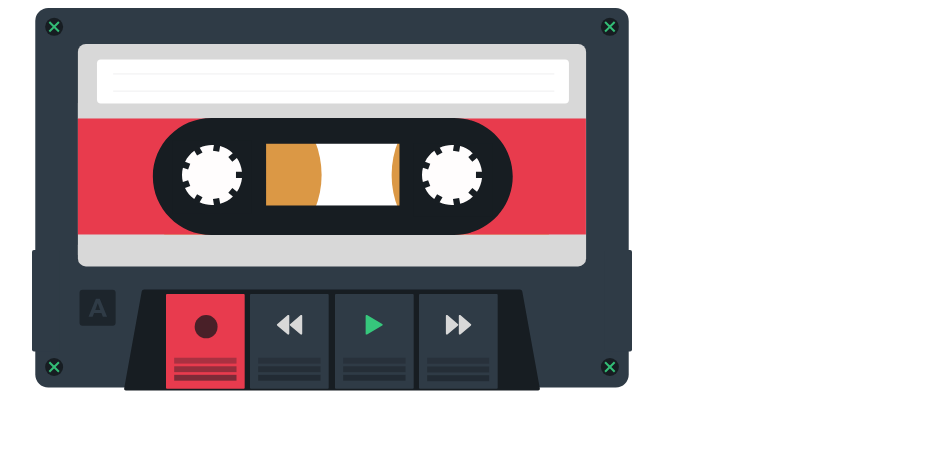
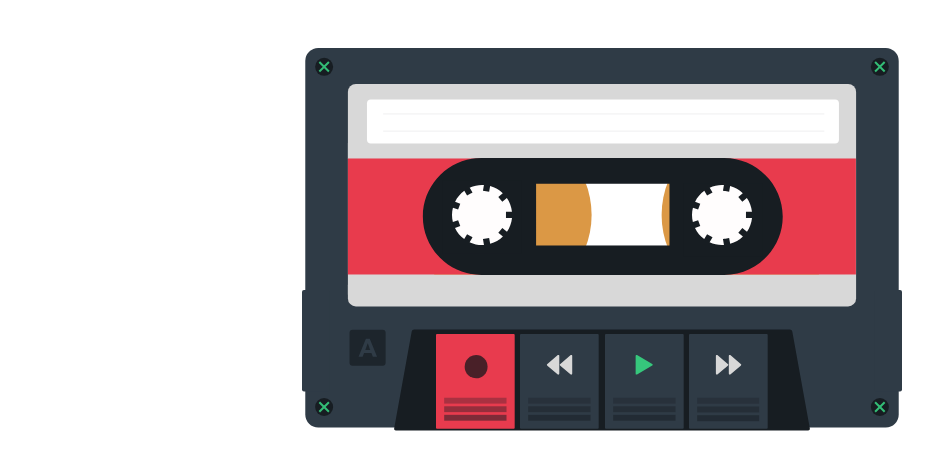
Before and after one commit to miukimiu/cassette-tape, a website: page source/index.html in a window 1280 px wide. Shown: the whole page, without its empty margins (38-971 px from the left). Drawn offline with nearby package versions, Linux system fonts and the light colour scheme; files that its build step writes are made by us from their sources; files whose address does not match are found by name.

Commit message:
Centered cassette

```diff
--- a/source/scss/styles.scss
+++ b/source/scss/styles.scss
@@ -4,5 +4,10 @@
 }
 
 .main {
+    padding-top: 40px;
 
+	svg {
+        display: block;
+        margin: 0 auto;
+    }
 }
```
Also changed, not shown: build/assets/stylesheets/styles.css.
